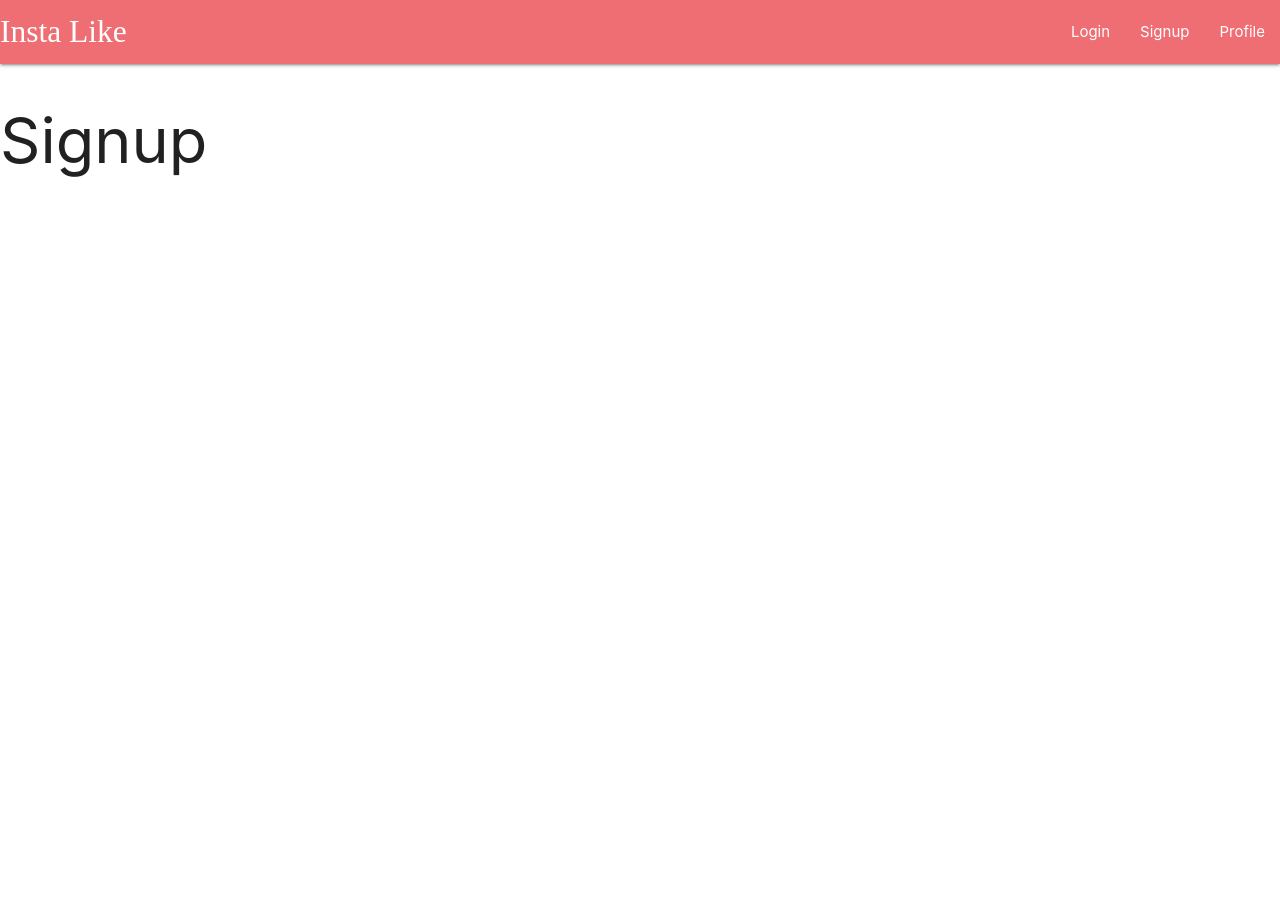
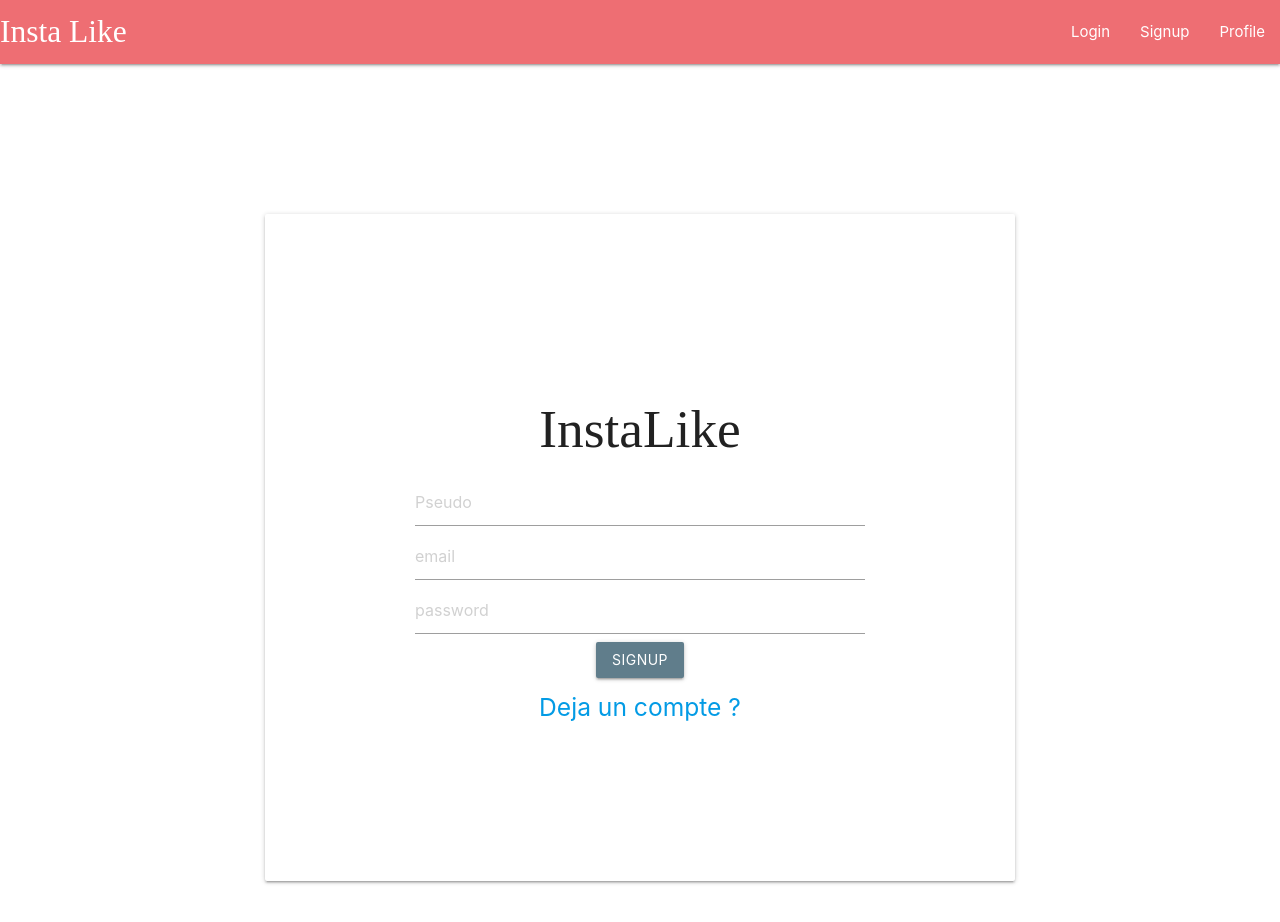
Before and after one commit to Gizmo675/Instalike, a React (Create React App) app in the folder client/: page /Signup in a window 1280 px wide. Shown: the top 922 px of the page. Before the commit the page ends 800 px from the top, so only its background shows below. Built offline with nearby package versions, Linux system fonts and the light colour scheme; a web font is replaced by a local one.

Commit message:
creating login & signup page

```diff
--- a/client/src/App.css
+++ b/client/src/App.css
@@ -1,5 +1,16 @@
 @import url('https://fonts.googleapis.com/css2?family=Grand+Hotel&display=swap');
 
-.brand-logo {
+.brand-logo, h2 {
   font-family: 'Grand Hotel', cursive;
 }
+
+.auth-card{
+  padding: 10em;
+  text-align: center;
+  margin: 10em auto;
+  max-width: 50em;
+}
+
+.mycard{
+  margin-top: 5em;
+}
--- a/client/src/components/Login.js
+++ b/client/src/components/Login.js
@@ -1,8 +1,19 @@
 import React from 'react'
+import {Link} from 'react-router-dom'
 
 const Login = () => {
   return (
-    <h1>Login</h1>
+    <div className="mycard">
+      <div className="card auth-card">
+        <h2>InstaLike</h2>
+          <input type="text" placeholder="email" />
+          <input type="password" placeholder="password" />
+          <button className="btn waves-effect waves-light blue-grey" type="submit" name="action">Login</button>
+          <h5>
+            <Link to="/signup">Pas encore enregistré ?</Link>
+          </h5>
+      </div>
+    </div>
   )
 }
 
--- a/client/src/components/Signup.js
+++ b/client/src/components/Signup.js
@@ -1,8 +1,20 @@
 import React from 'react'
+import {Link} from 'react-router-dom'
 
 const Signup = () => {
   return (
-    <h1>Signup</h1>
+    <div className="mycard">
+      <div className="card auth-card">
+        <h2>InstaLike</h2>
+          <input type="text" placeholder="Pseudo" />
+          <input type="text" placeholder="email" />
+          <input type="password" placeholder="password" />
+          <button className="btn waves-effect waves-light blue-grey" type="submit" name="action">Signup</button>
+          <h5>
+            <Link to="/login">Deja un compte ?</Link>
+          </h5>
+      </div>
+    </div>
   )
 }
 
```
